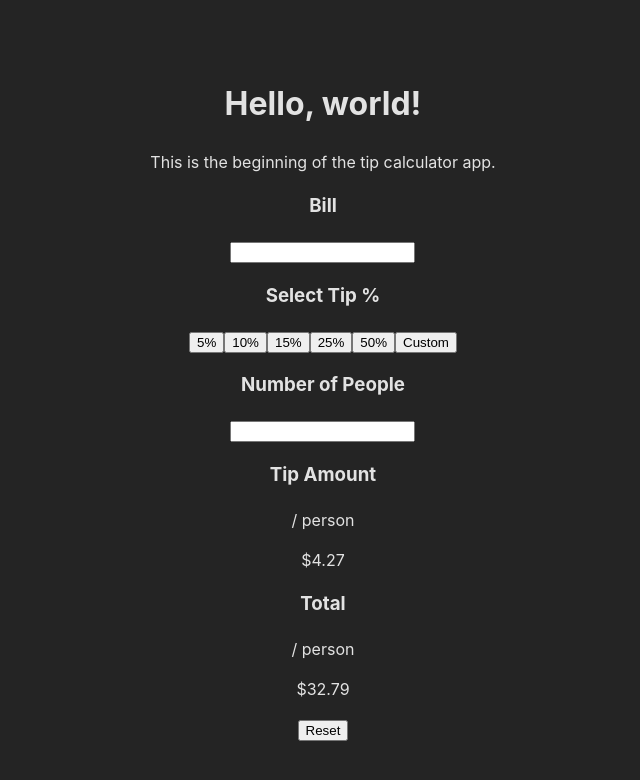
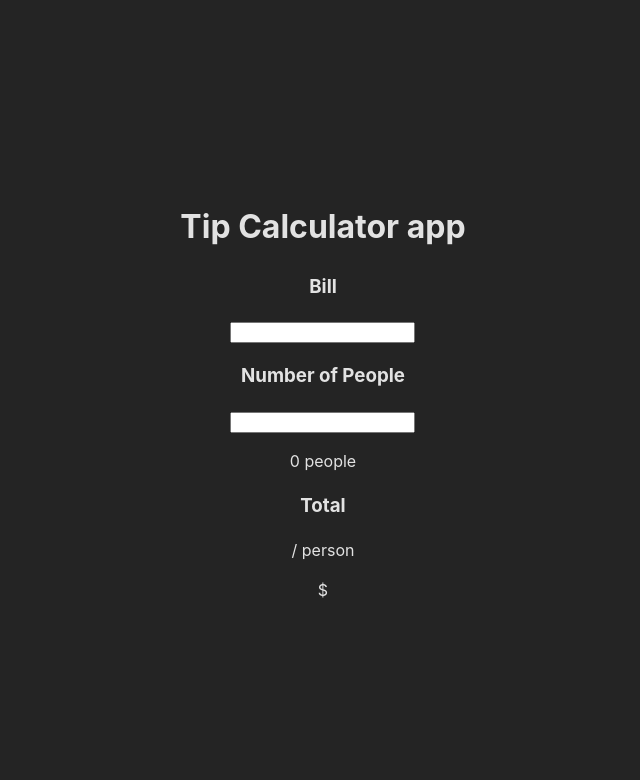
Before and after one commit to zowieerickson/react-tip-calculator-app, a React (Vite) app: page / in a window 1280 px wide. Shown: the top 780 px of the page, without its empty margins (317-957 px from the left). Built offline with nearby package versions, Linux system fonts and the light colour scheme.

Commit message:
add bill total calculation when including bill amount and amount of people

```diff
--- a/index.html
+++ b/index.html
@@ -2,9 +2,9 @@
 <html lang="en">
   <head>
     <meta charset="UTF-8" />
-    <link rel="icon" type="image/svg+xml" href="/vite.svg" />
+    <link rel="icon" type="image/svg+xml" href="/src/assets/images/icon-dollar.svg" />
     <meta name="viewport" content="width=device-width, initial-scale=1.0" />
-    <title>Vite + React</title>
+    <title>Tip Calculator</title>
   </head>
   <body>
     <div id="root"></div>
--- a/src/App.jsx
+++ b/src/App.jsx
@@ -6,7 +6,8 @@ import SelectTip from './components/SelectTip'
 import NumberOfPeople from './components/NumberOfPeople'
 import TipAmount from './components/TipAmount'
 import Total from './components/Total'
-import ResetButton from './components/ResetButton'
+import { PlayButton } from './components/Button'
+import { IncrementButton } from './components/Button'
 import './App.css'
 
 function App() {
@@ -14,14 +15,9 @@ function App() {
 
   return (
     <div className="calculator-wrapper">
-      <h1>Hello, world!</h1>
-      <p>This is the beginning of the tip calculator app.</p>
+      <h1>Tip Calculator app</h1>
+      <p></p>
       <Bill />
-      <SelectTip />
-      <NumberOfPeople />
-      <TipAmount />
-      <Total />
-      <ResetButton />
     </div>
   )
 }
--- /dev/null
+++ b/src/components/Button.jsx
@@ -0,0 +1,39 @@
+import { useState } from "react"
+
+function Button({ onClick, children }) {
+    return (
+        <button onClick={onClick}>
+            {children}
+        </button>
+    )
+}
+
+export function PlayButton({ movieName }) {
+    function handlePlayClick() {
+        alert(`Playing ${movieName}`)
+    }
+
+    return (
+        <Button onClick={handlePlayClick}>
+            Hello
+        </Button>
+    )
+}
+
+export function IncrementButton() {
+    let [indexNum, setIndexNum] = useState(0)
+    function handleIncrementClick() {
+        indexNum++
+        console.log(indexNum, setIndexNum)
+        setIndexNum(indexNum++)
+    }
+
+    return (
+        <>
+            {indexNum}
+            <Button onClick={handleIncrementClick}>
+                Increment button
+            </Button>
+        </>
+    )
+}
--- a/src/components/CalculateBill.jsx
+++ b/src/components/CalculateBill.jsx
@@ -1,9 +1,41 @@
+import { useState } from "react"
+import Total from "./Total"
+import NumberOfPeople from "./NumberOfPeople"
+
+
 
 export function Bill() {
+    const [bill, setBill] = useState(0)
+    const [peopleCount, setPeopleCount] = useState(0)
+
+
+    function handleBillChange(e) {
+        setBill(e.target.value)
+    }
+
+    function handlePeopleCountChange(e) {
+        setPeopleCount(e.target.value)
+    }
+
+    function calculateTotalPrice() {
+        return (
+            bill > 0 && peopleCount > 0 ? bill / peopleCount : null
+
+        )
+    }
+
     return (
         <div>
             <h3>Bill</h3>
-            <input type="text" name="" id="" />
+            <input onChange={handleBillChange} type="text" name="" id="" />
+            {/* Beginning of People Count: Module */}
+            <h3>Number of People</h3>
+            <input onChange={handlePeopleCountChange} type="text" name="" id="" />
+            <p>{peopleCount} people</p>
+            {/* End of People Count: Module */}
+            <Total
+            totalPrice={calculateTotalPrice()}
+            />
         </div>
     )
 }
--- a/src/components/NumberOfPeople.jsx
+++ b/src/components/NumberOfPeople.jsx
@@ -1,8 +1,17 @@
-export default function NumberOfPeople() {
+import { useState } from "react"
+
+export default function NumberOfPeople( {howManyPeople} ) {
+    const [peopleCount, setPeopleCount] = useState(0)
+
+    function handlePeopleCountChange(e) {
+        setPeopleCount(e.target.value)
+    }
+
     return (
         <div>
             <h3>Number of People</h3>
-            <input type="text" name="" id="" />
+            <input onChange={handlePeopleCountChange} type="text" name="" id="" />
+            <p>{howManyPeople} people</p>
         </div>
     )
 }
--- a/src/components/ResetButton.jsx
+++ /dev/null
@@ -1,7 +0,0 @@
-export default function ResetButton() {
-    return (
-        <button>
-            Reset
-        </button>
-    )
-}
--- a/src/components/Total.jsx
+++ b/src/components/Total.jsx
@@ -1,9 +1,9 @@
-export default function Total() {
+export default function Total({ totalPrice }) {
     return (
         <div>
             <h3>Total</h3>
             <p>/ person</p>
-            <p>$32.79</p>
+            <p>${totalPrice}</p>
         </div>
     )
 }
```
